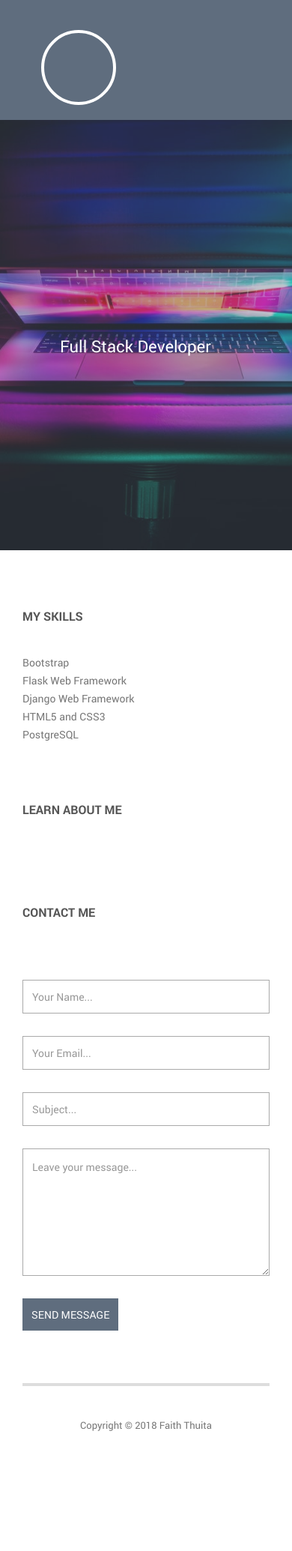
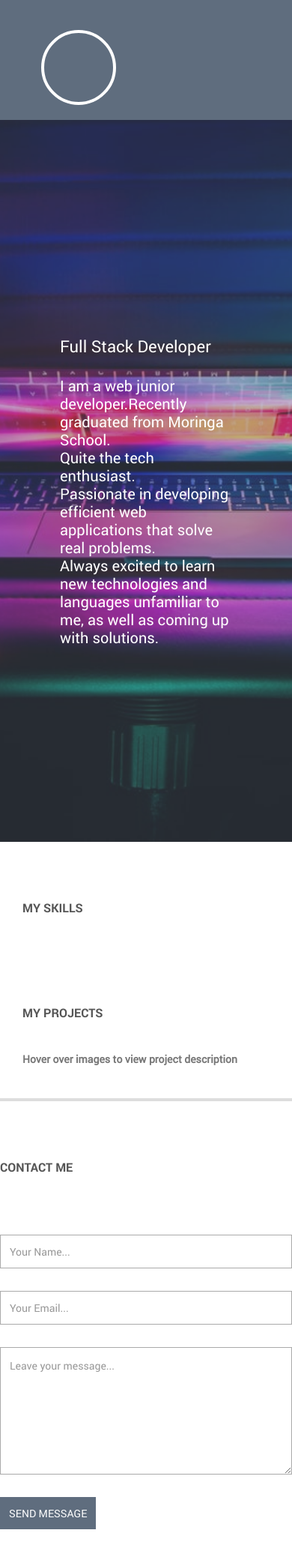
Before and after one commit to thuitafaith/Portfolio, a Django app: page / in a window 390 px wide. Shown: the top 2069 px of the page at 75% size. Before the commit the page ends 1909 px from the top, so only its background shows below. Run offline with Django 3.2, Linux system fonts and the light colour scheme; data that the repository does not hold is empty; some libraries are stand-ins or nearby versions.

Commit message:
Deploy project

```diff
--- a/folio/email.py
+++ b/folio/email.py
@@ -4,8 +4,8 @@
 
 def send_welcome_email(subject, email_content):
 
-    sender = 'thuitamuthoni15@gmail.com'
-    receiver = 'thuitaafaith@gmail.com'
+    sender = 'coremoringa@gmail.com'
+    receiver = 'coremoringa@gmail.com'
 
     msg = EmailMultiAlternatives(subject, email_content, sender, [receiver])
     msg.attach_alternative(email_content, 'text/html')
--- a/folio/templates/home.html
+++ b/folio/templates/home.html
@@ -25,6 +25,7 @@
         <link rel="stylesheet" href="{% static 'css/font-awesome.css' %}">
         <link rel="stylesheet" href="{% static 'css/bootstrap.min.css' %}">
         <link rel="stylesheet" href="{% static 'css/templatemo-style.css' %}">
+        <link rel="stylesheet" href="https://cdn.rawgit.com/konpa/devicon/df6431e323547add1b4cf45992913f15286456d3/devicon.min.css">
       {% endblock %}
 
       {% block scripts %}
@@ -76,11 +77,6 @@
                 <i class="fa fa-globe"></i>Welcome</a>
             </li>
             <li>
-              <a href="#about">
-                <i class="fa fa-pencil"></i>About Me</a>
-            </li>
-
-            <li>
               <a href="#skills">
                 <i class="fa fa-pencil"></i>My Skills</a>
             </li>
@@ -102,6 +98,13 @@
         <div class="welcome-text">
           <h2>{{ information.name }}</h2>
           <h5>Full Stack Developer</h5>
+          <br>
+          <p>
+            I am a web junior developer.Recently graduated from Moringa School.<br>Quite the tech enthusiast.<br>
+            Passionate in developing efficient web applications that solve real problems.<br>
+            Always excited to learn new technologies and languages unfamiliar to me, as well as coming up with solutions.
+
+          </p>
         </div>
       </div>
 
@@ -116,33 +119,37 @@
               <div class="row">
                 <div class="col-md-12">
                   <h4 class="widget-title">My Skills</h4>
-                  <ul>
-                    <li>Bootstrap</li>
-                    <li>Flask Web Framework</li>
-                    <li>Django Web Framework</li>
-                    <li>HTML5 and CSS3
-                    </li>
-                    <li>PostgreSQL</li>
+                  <div class="col-md-4 col-sm-6">
+                    <div class="4u 12u$(mobile) sk" style="font size:580%">
 
-                  </ul>
+                      <i class="devicon-python-plain colored"></i>
+
+                    </div>
+                  </div>
+                  <div class="col-md-4 col-sm-6">
+                    <div class="4u 12u$(mobile) sk">
+
+                      <i class="devicon-django-plain colored"></i>
+
+                    </div>
+                  </div>
+
+                  <div class="col-md-4 col-sm-6">
+                    <div class="4u 12u$(mobile) sk">
+
+                      <i class="devicon-postgresql-plain colored"></i>
+
+                    </div>
+                  </div>
                 </div>
               </div>
               <!-- #about -->
             </div>
 
             <!-- ABOUT -->
-            <div class="page-section" id="about">
-              <div class="row">
-                <div class="col-md-12">
-                  <h4 class="widget-title">Learn About Me</h4>
-
-                </div>
-              </div>
-              <!-- #about -->
-            </div>
 
             <!-- PROJECTS -->
-            {% for project in projects %}
+
             <div class="page-section" id="projects">
               <div class="row">
                 <div class="col-md-12">
@@ -150,6 +157,7 @@
                   <strong>Hover over images to view project description</strong>
                 </div>
               </div>
+              {% for project in projects %}
                 <div class="row projects-holder">
                   <div class="col-md-4 col-sm-6">
                     <div class="project-item">
@@ -159,17 +167,22 @@
                           <h5>
                             <a href="#">{{ project.project_title }}</a>
                           </h5>
-                          <p>{{ project.project_description }}</p>
+                          <p>{{ project.project_description }}
+                          </p>
                         </div>
                       </div>
                     </div>
+                    <p>
+                      <a href="{{ project.project_link }}">{{ project.project_link }}</a>
+                    </p>
                   </div>
+                {% endfor %}
               </div>
+
             </div>
             <!-- .projects-holder -->
           </div>
           <hr>
-          {% endfor %}
 
           <!-- CONTACT -->
           <div class="page-section" id="contact">
@@ -179,15 +192,13 @@
               </div>
             </div>
             <div class="row">
-              <form action="#" method="post" class="contact-form">
+              <form action="{% url 'contact' %}" method="post" class="contact-form">
+                {% csrf_token %}
                 <fieldset class="col-md-4 col-sm-6">
-                  <input type="text" id="your-name" placeholder="Your Name...">
+                  <input type="text" id="your-name" name="Your Name" placeholder="Your Name...">
                 </fieldset>
                 <fieldset class="col-md-4 col-sm-6">
-                  <input type="email" id="email" placeholder="Your Email...">
-                </fieldset>
-                <fieldset class="col-md-4 col-sm-12">
-                  <input type="text" id="your-subject" placeholder="Subject...">
+                  <input type="email" id="email" name="Your Email" placeholder="Your Email...">
                 </fieldset>
                 <fieldset class="col-md-12 col-sm-12">
                   <textarea name="message" id="message" cols="30" rows="6" placeholder="Leave your message..."></textarea>
@@ -205,6 +216,37 @@
             <div class="col-md-12 text-center">
               <p class="copyright-text">Copyright &copy; 2018 Faith Thuita</p>
             </div>
+            <div class="social-icons">
+              <ul>
+                <li>
+                  <a href="#">
+                    <i class="fa fa-facebook"></i>
+                  </a>
+                </li>
+                <li>
+                  <a href="#">
+                    <i class="fa fa-twitter"></i>
+                  </a>
+                </li>
+                <li>
+                  <a href="#">
+                    <i class="fa fa-linkedin"></i>
+                  </a>
+                </li>
+                <li>
+                  <a href="thuitamuthoni15@gmail.com">
+                    <i class="fa fa-google-plus"></i>
+                  </a>
+                </li>
+                <li>
+                  <a href="https://github.com/thuitafaith/">
+                    <i class="fa fa-github"></i>
+                  </a>
+                </li>
+
+              </ul>
+            </div>
+            <!-- .social-icons -->
           </div>
 
         </div>
--- a/folio/urls.py
+++ b/folio/urls.py
@@ -4,7 +4,8 @@
 from . import views
 
 urlpatterns=[
-    url(r'^$',views.home,name = 'home')
+    url(r'^$',views.home,name = 'home'),
+    url(r'^contact/$', views.contact, name='contact'),
 ]
 if settings.DEBUG:
     urlpatterns+= static(settings.MEDIA_URL, document_root = settings.MEDIA_ROOT)
--- a/folio/views.py
+++ b/folio/views.py
@@ -1,4 +1,4 @@
-from django.shortcuts import render
+from django.shortcuts import render,redirect
 from .models import Project,Skill,Personal_Information
 from .email import send_welcome_email
 from django.contrib import messages
@@ -16,8 +16,8 @@
 def contact(request):
     if request.method == 'POST' and 'message' in request.POST:
         email_content = request.POST['message']
-        name = request.POST['name']
-        email = request.POST['email']
+        name = request.POST['Your Name']
+        email = request.POST['Your Email']
         subject = "NAME: "+name + " " + "EMAIL: " + email
         send_welcome_email(subject, email_content)
         messages.success(request, 'Email successfully sent')
--- a/static/css/templatemo-style.css
+++ b/static/css/templatemo-style.css
@@ -56,6 +56,10 @@
 
 body {
   line-height: 1;
+}
+
+.sk>i {
+  font-size: 580%;
 }
 
 ol, ul {
@@ -446,6 +450,12 @@
   z-index: 4;
 }
 
+.welcome-text p {
+  margin-top: 2%;
+  color: white;
+  font-size: 20px;
+}
+
 .welcome-text h2 {
   font-size: 42px;
   font-family: 'robotobold';
@@ -494,6 +504,7 @@
 .project-item img {
   width: 100%;
   display: block;
+  float: right;
 }
 
 .project-item:hover .project-hover {
```
Also changed, not shown: media/pics/Screenshot_from_2018-06-07_19-18-41.png (added), media/pics/Screenshot_from_2018-06-08_09-43-05.png (added), media/pics/Screenshot_from_2018-06-08_09-46-02.png (added), media/pics/Screenshot_from_2018-06-08_14-31-06.png (added), media/pics/Screenshot_from_2018-06-08_15-27-35.png (added). Lines whose indentation alone changed are shown as unchanged.
